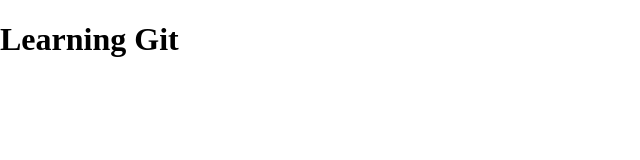
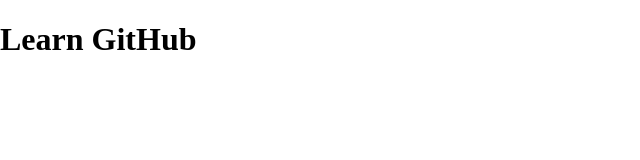
Before and after one commit to rakeshkdmb41/learning-git, a plain HTML site: page index.html in a window 1280 px wide. Shown: the whole page, without its empty margins (0-640 px from the left). Drawn offline with Linux system fonts and the light colour scheme.

Commit message:
change learning to learn

```diff
--- a/index.html
+++ b/index.html
@@ -7,6 +7,6 @@
   <link rel="stylesheet" href="style.css">
 </head>
 <body>
-  <h1>Learning Git</h1>
+  <h1>Learn GitHub</h1>
 </body>
 </html>
```
